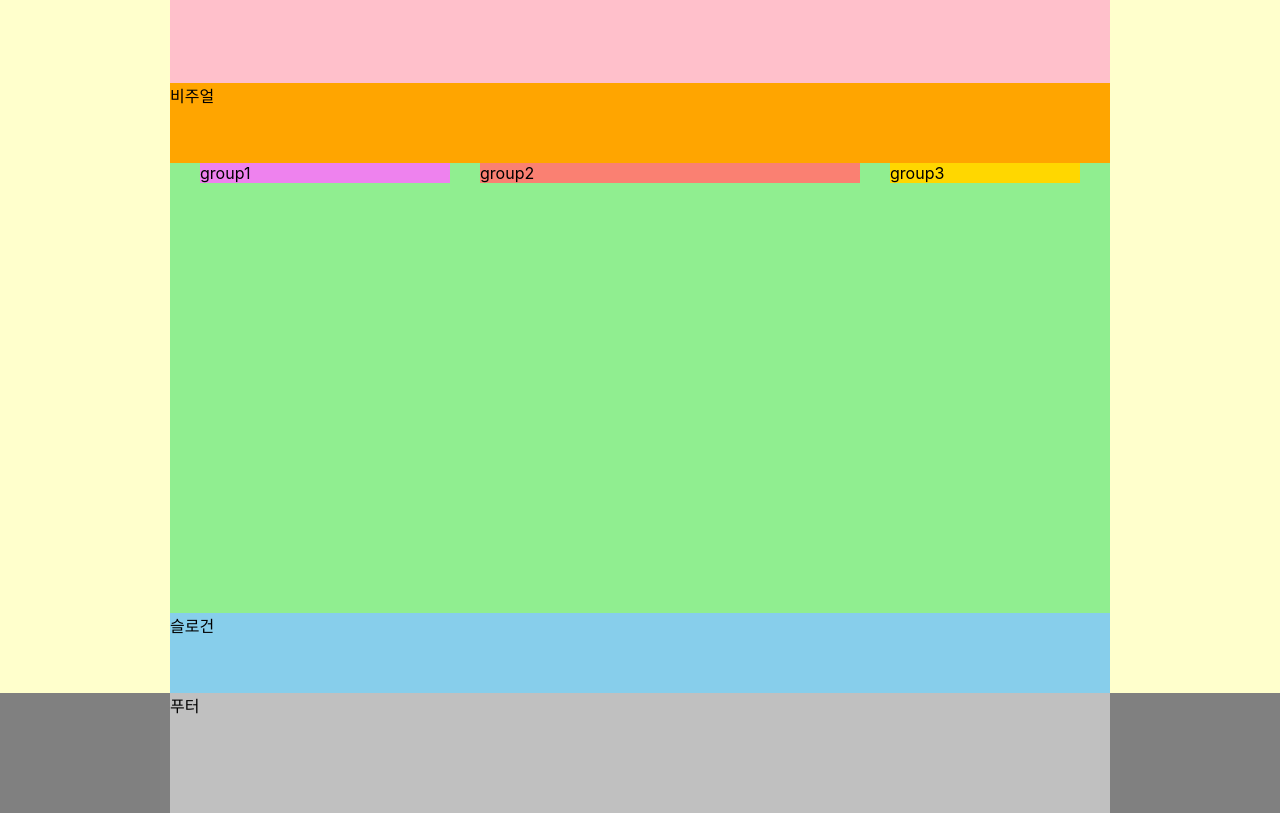
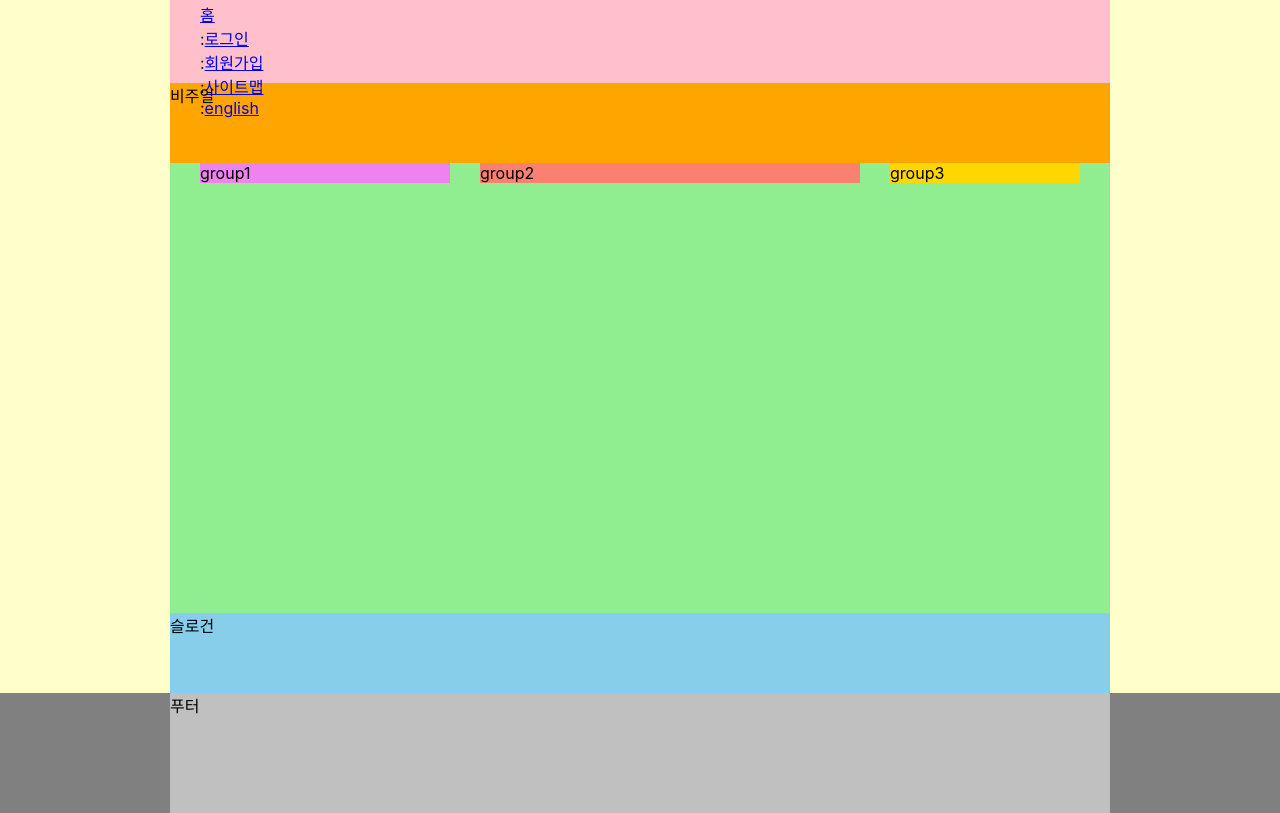
Before and after one commit to hyundini/HTML5, a plain HTML site: page index.html in a window 1280 px wide. Shown: the part 37-850 px from the top of the page. Drawn offline with Linux system fonts and the light colour scheme; a web font is replaced by a local one.

Commit message:
텍스트 변경

```diff
--- a/index.html
+++ b/index.html
@@ -11,11 +11,21 @@
 </head>
 <body>
   <header class="header">
+    <!-- 로고 Start -->
     <h1 class="logo">
       <a href="./index-complete.html">
-        <img src="./assets/logo.png" alt="" />
+        <img src="./assets/logo.png" alt="web cafe" />
       </a>
     </h1>
+    <ul class="member">
+      <ul class="member">
+        <li><a href="/">홈</a></li>
+        <li><span class="divider" aria-hidden="true">:</span><a href="/">로그인</a></li>
+        <li><span class="divider" aria-hidden="true">:</span><a href="/">회원가입</a></li>
+        <li><span class="divider" aria-hidden="true">:</span><a href="/">사이트맵</a></li>
+        <li><span class="divider" aria-hidden="true">:</span><a href="/">english</a></li>
+      </ul>
+    </ul>
   </header>
   <div class="visual">비주얼</div>
   <main class="main">
```
